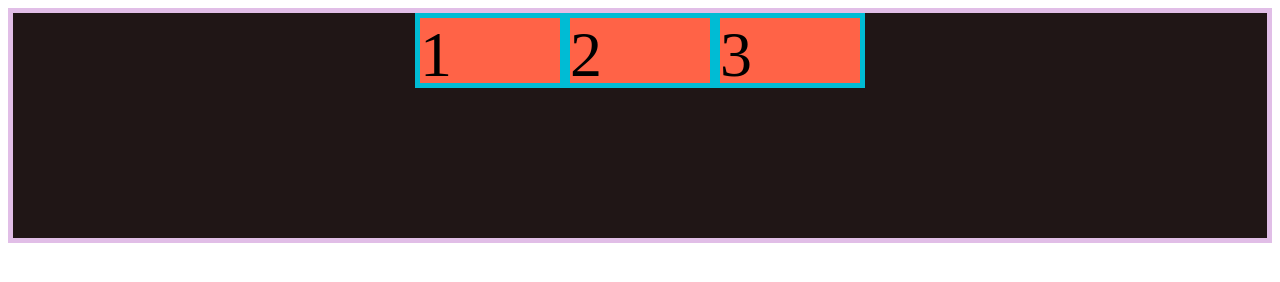
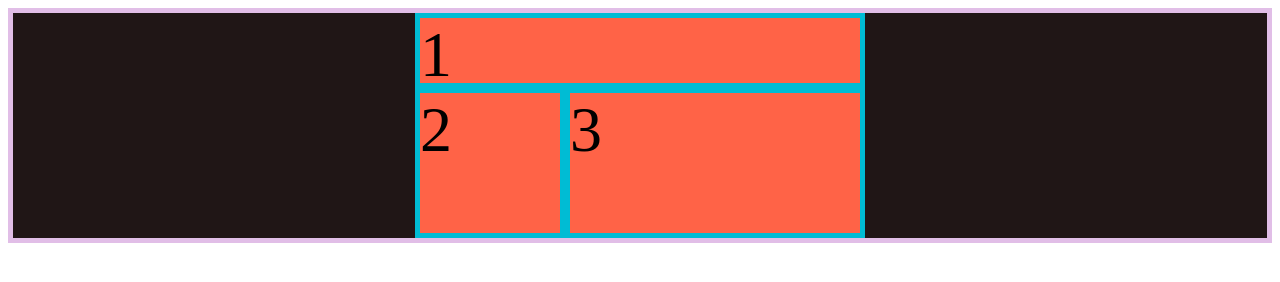
Before and after one commit to ivan2600/css-grid-basico, a plain HTML site: page index.html in a window 1280 px wide. Drawn offline with Linux system fonts and the light colour scheme.

Commit message:
class n5

```diff
--- a/style.css
+++ b/style.css
@@ -4,6 +4,12 @@
   display: grid;
   grid-template-columns: 150px 150px 150px;
   grid-template-rows: 75px 75px 75px;
+/*-----------------------------------*/
+  grid-template-areas:
+    "header header header"
+    "side main main"
+    "side main main";
+/*-----------------------------------*/
   place-content: center;
 }
 
@@ -16,14 +22,29 @@
 .item-1 {
   border: 5px solid #00bcd4;
   background-color: tomato;
+  /**/
+  grid-area: header;
+  /**/
 }
 
 .item-2 {
   border: 5px solid #00bcd4;
   background-color: tomato;
+  /**/
+  grid-area: side;
+  /**/
 }
 
 .item-3 {
   border: 5px solid #00bcd4;
   background-color: tomato;
+  /**/
+  grid-area: main;
+  /**/
 }
+
+/*
+Con grid-template-areas vamos a declarar las areas de nuestra grilla.
+1- Declaramos en nuestro contenedor principal, casi de manera grafica, a que parte pertenece cada celda.
+2- Declaramos en cada item, a que parte de la declaración antes hecha pertenece.
+*/
```
